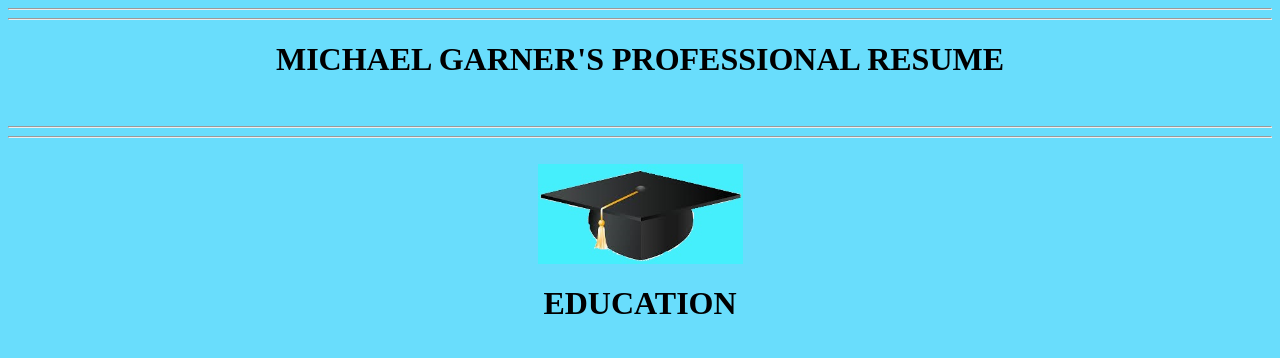
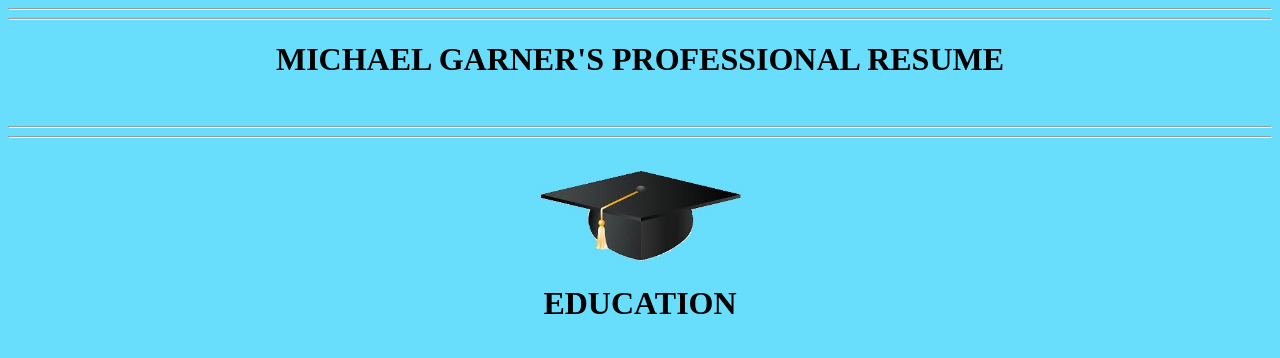
Before and after one commit to MikeG3/Resume-V2.0, a plain HTML site: page index.html in a window 1280 px wide. Shown: the top 358 px of the page. Drawn offline with Linux system fonts and the light colour scheme.

Commit message:
Update index.html

```diff
--- a/index.html
+++ b/index.html
@@ -17,7 +17,7 @@
 	<hr><hr>
 	<h1>MICHAEL GARNER'S PROFESSIONAL RESUME</h1>
 	<br> <hr><hr> <br>
-	<img src="Pictures/gradcap4.jpg" width="205" height="100"
+	<img src="Pictures/gradcap5.jpg" width="205" height="100"
 		style="display: block;
 		margin-left: auto;
 		margin-right: auto;">
```
